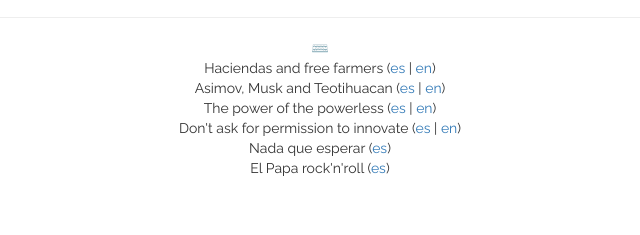
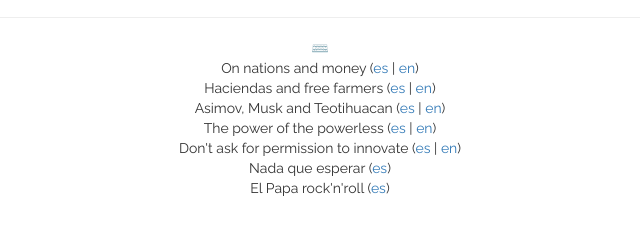
Before and after one commit to medied/medied.github.io, a plain HTML site: page index.html in a window 1280 px wide. Shown: the part 93-328 px from the top of the page, without its empty margins (320-960 px from the left). Drawn offline with nearby package versions, Linux system fonts and the light colour scheme.

Commit message:
On nations and money

```diff
--- a/index.html
+++ b/index.html
@@ -51,6 +51,10 @@
       <div class="essay">⌨️</div>
       <div class="row">
         <div class="essay">
+          <span>On nations and money</span>
+          (<a href="https://medium.com/@medied/sobre-naciones-y-dinero-720d8484b8fc">es</a> | <a href="https://medium.com/@medied/on-nations-and-money-70172be74f2b">en</a>)
+        </div>
+        <div class="essay">
           <span>Haciendas and free farmers</span>
           (<a href="https://medium.com/@medied/haciendas-y-free-farmers-6fea76f54ac#.i6sdi74rr">es</a> | <a href="https://medium.com/@medied/haciendas-and-free-farmers-40a4ae9878f9#.trh3vdun0">en</a>)
         </div>
```
